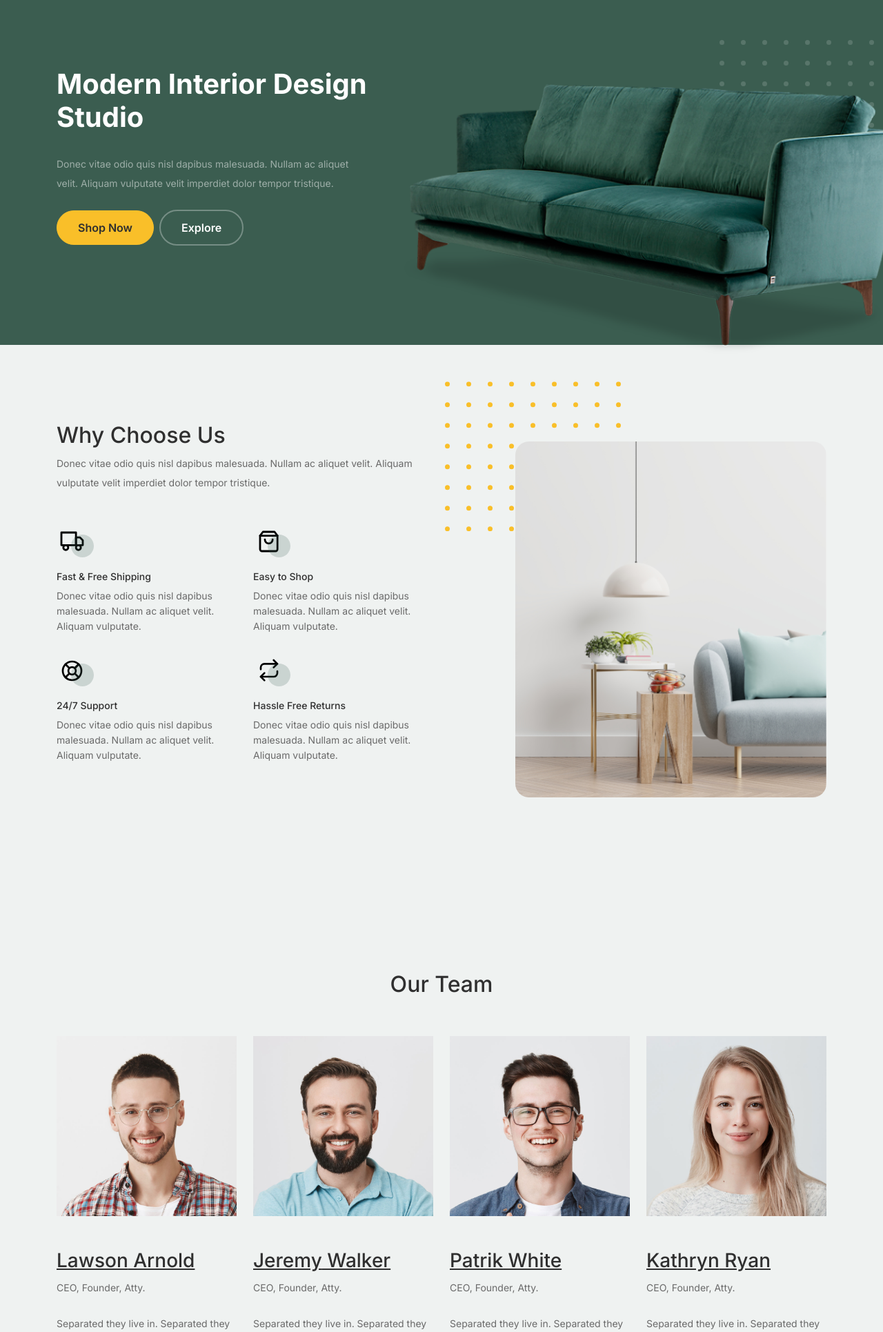
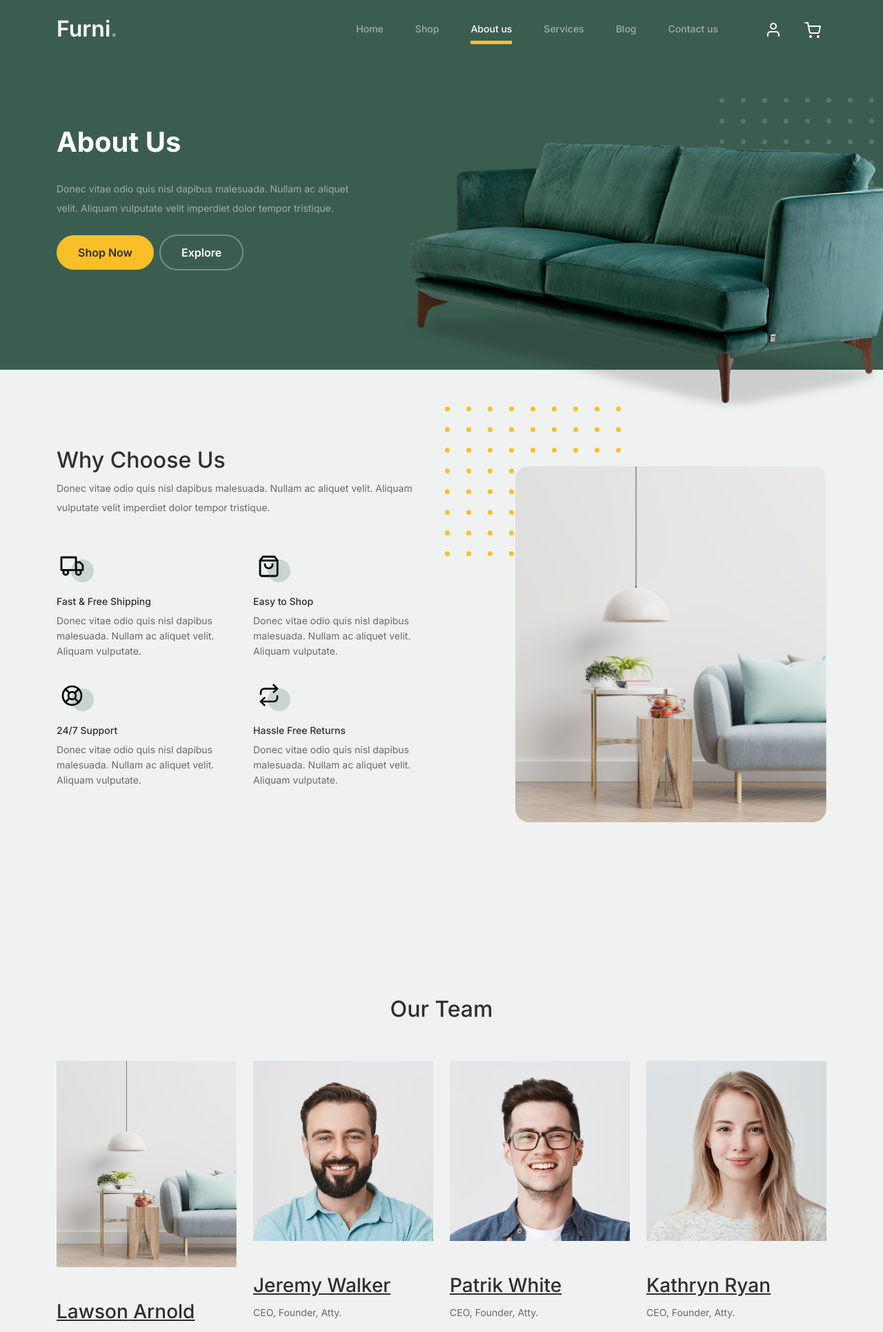
Before and after one commit to Azzimmka/sofa-store, a Django app: page /about/ in a window 1280 px wide; the page is wider, and only the part inside the window is pictured. Shown: the top 1931 px of that part at 69% size. Run offline with Django 5.2, Linux system fonts and the light colour scheme; some libraries are stand-ins or nearby versions.

Commit message:
нобые шаблоны 5

```diff
--- a/my_app1/templates/about.html
+++ b/my_app1/templates/about.html
@@ -2,17 +2,48 @@
 {% load static %}
 
 {% block content %}
+<nav class="custom-navbar navbar navbar navbar-expand-md navbar-dark bg-dark" arial-label="Furni navigation bar">
+
+	<div class="container">
+		<a class="navbar-brand" href="{% url 'index' %}">Furni<span>.</span></a>
+
+		<button class="navbar-toggler" type="button" data-bs-toggle="collapse" data-bs-target="#navbarsFurni" aria-controls="navbarsFurni" aria-expanded="false" aria-label="Toggle navigation">
+			<span class="navbar-toggler-icon"></span>
+		</button>
+
+		<div class="collapse navbar-collapse" id="navbarsFurni">
+			<ul class="custom-navbar-nav navbar-nav ms-auto mb-2 mb-md-0">
+				<li class="nav-item ">
+					<a class="nav-link" href="{% url 'index' %}">Home</a>
+				</li>
+				<li><a class="nav-link" href="{% url 'shop' %}">Shop</a></li>
+				<li class="active"><a class="nav-link" href="{% url 'about' %}">About us</a></li>
+				<li><a class="nav-link" href="{% url 'services' %}">Services</a></li>
+				<li><a class="nav-link" href="blog.html">Blog</a></li>
+				<li><a class="nav-link" href="contact.html">Contact us</a></li>
+			</ul>
+
+			<ul class="custom-navbar-cta navbar-nav mb-2 mb-md-0 ms-5">
+				<li><a class="nav-link" href="#"><img src="{% static 'images/user.svg' %}"></a></li>
+				<li><a class="nav-link" href="cart.html"><img src="{% static 'images/cart.svg' %}"></a></li>
+			</ul>
+		</div>
+	</div>
+
+</nav>
+
+
+
+
 
 <div class="hero">
 	<div class="container">
 		<div class="row justify-content-between">
 			<div class="col-lg-5">
 				<div class="intro-excerpt">
-                        <h1>Modern Interior <span clsas="d-block">Design Studio</span></h1>
-                        <p class="mb-4">Donec vitae odio quis nisl dapibus malesuada. Nullam ac aliquet velit. Aliquam
-                            vulputate velit imperdiet dolor tempor tristique.</p>
-                        <p><a href="" class="btn btn-secondary me-2">Shop Now</a><a href="#" class="btn btn-white-outline">Explore</a>
-                        </p>
+					<h1>About Us</h1>
+					<p class="mb-4">Donec vitae odio quis nisl dapibus malesuada. Nullam ac aliquet velit. Aliquam vulputate velit imperdiet dolor tempor tristique.</p>
+					<p><a href="" class="btn btn-secondary me-2">Shop Now</a><a href="#" class="btn btn-white-outline">Explore</a></p>
 				</div>
 			</div>
 			<div class="col-lg-7">
@@ -23,6 +54,9 @@
 		</div>
 	</div>
 </div>
+<!-- End Hero Section -->
+
+
 
 <!-- Start Why Choose Us Section -->
 <div class="why-choose-section">
@@ -30,8 +64,7 @@
 	<div class="row justify-content-between align-items-center">
 		<div class="col-lg-6">
 			<h2 class="section-title">Why Choose Us</h2>
-                    <p>Donec vitae odio quis nisl dapibus malesuada. Nullam ac aliquet velit. Aliquam vulputate velit
-                        imperdiet dolor tempor tristique.</p>
+			<p>Donec vitae odio quis nisl dapibus malesuada. Nullam ac aliquet velit. Aliquam vulputate velit imperdiet dolor tempor tristique.</p>
 
 			<div class="row my-5">
 				<div class="col-6 col-md-6">
@@ -40,19 +73,17 @@
 							<img src="{% static 'images/truck.svg' %}" alt="Image" class="imf-fluid">
 						</div>
 						<h3>Fast &amp; Free Shipping</h3>
-                                <p>Donec vitae odio quis nisl dapibus malesuada. Nullam ac aliquet velit. Aliquam
-                                    vulputate.</p>
+						<p>Donec vitae odio quis nisl dapibus malesuada. Nullam ac aliquet velit. Aliquam vulputate.</p>
 					</div>
 				</div>
 
 				<div class="col-6 col-md-6">
 					<div class="feature">
 						<div class="icon">
-                                    <img src="{% static 'images/bag.svg' %}" alt="Image" class="imf-fluid">
+							<img src="{% static 'images/bag.svg'%}" alt="Image" class="imf-fluid">
 						</div>
 						<h3>Easy to Shop</h3>
-                                <p>Donec vitae odio quis nisl dapibus malesuada. Nullam ac aliquet velit. Aliquam
-                                    vulputate.</p>
+						<p>Donec vitae odio quis nisl dapibus malesuada. Nullam ac aliquet velit. Aliquam vulputate.</p>
 					</div>
 				</div>
 
@@ -62,8 +93,7 @@
 							<img src="{% static 'images/support.svg' %}" alt="Image" class="imf-fluid">
 						</div>
 						<h3>24/7 Support</h3>
-                                <p>Donec vitae odio quis nisl dapibus malesuada. Nullam ac aliquet velit. Aliquam
-                                    vulputate.</p>
+						<p>Donec vitae odio quis nisl dapibus malesuada. Nullam ac aliquet velit. Aliquam vulputate.</p>
 					</div>
 				</div>
 
@@ -73,8 +103,7 @@
 							<img src="{% static 'images/return.svg' %}" alt="Image" class="imf-fluid">
 						</div>
 						<h3>Hassle Free Returns</h3>
-                                <p>Donec vitae odio quis nisl dapibus malesuada. Nullam ac aliquet velit. Aliquam
-                                    vulputate.</p>
+						<p>Donec vitae odio quis nisl dapibus malesuada. Nullam ac aliquet velit. Aliquam vulputate.</p>
 					</div>
 				</div>
 
@@ -106,14 +135,12 @@
 
 		<!-- Start Column 1 -->
 		<div class="col-12 col-md-6 col-lg-3 mb-5 mb-md-0">
-                    <img src="{% static 'images/person_1.jpg' %}" class="img-fluid mb-5">
+			<img src="{% static 'images/why-choose-us-img.jpg' %}" class="img-fluid mb-5">
 			<h3 clas><a href="#"><span class="">Lawson</span> Arnold</a></h3>
 <span class="d-block position mb-4">CEO, Founder, Atty.</span>
 <p>Separated they live in.
-                        Separated they live in Bookmarksgrove right at the coast of the Semantics, a large language
-                        ocean.</p>
-                    <p class="mb-0"><a href="#" class="more dark">Learn More <span
-                            class="icon-arrow_forward"></span></a></p>
+Separated they live in Bookmarksgrove right at the coast of the Semantics, a large language ocean.</p>
+<p class="mb-0"><a href="#" class="more dark">Learn More <span class="icon-arrow_forward"></span></a></p>
 		</div>
 		<!-- End Column 1 -->
 
@@ -124,10 +151,8 @@
 			<h3 clas><a href="#"><span class="">Jeremy</span> Walker</a></h3>
 <span class="d-block position mb-4">CEO, Founder, Atty.</span>
 <p>Separated they live in.
-                        Separated they live in Bookmarksgrove right at the coast of the Semantics, a large language
-                        ocean.</p>
-                    <p class="mb-0"><a href="#" class="more dark">Learn More <span
-                            class="icon-arrow_forward"></span></a></p>
+Separated they live in Bookmarksgrove right at the coast of the Semantics, a large language ocean.</p>
+<p class="mb-0"><a href="#" class="more dark">Learn More <span class="icon-arrow_forward"></span></a></p>
 
 		</div>
 		<!-- End Column 2 -->
@@ -138,10 +163,8 @@
 			<h3 clas><a href="#"><span class="">Patrik</span> White</a></h3>
 <span class="d-block position mb-4">CEO, Founder, Atty.</span>
 <p>Separated they live in.
-                        Separated they live in Bookmarksgrove right at the coast of the Semantics, a large language
-                        ocean.</p>
-                    <p class="mb-0"><a href="#" class="more dark">Learn More <span
-                            class="icon-arrow_forward"></span></a></p>
+Separated they live in Bookmarksgrove right at the coast of the Semantics, a large language ocean.</p>
+<p class="mb-0"><a href="#" class="more dark">Learn More <span class="icon-arrow_forward"></span></a></p>
 		</div>
 		<!-- End Column 3 -->
 
@@ -152,14 +175,13 @@
 			<h3 clas><a href="#"><span class="">Kathryn</span> Ryan</a></h3>
 <span class="d-block position mb-4">CEO, Founder, Atty.</span>
 <p>Separated they live in.
-                        Separated they live in Bookmarksgrove right at the coast of the Semantics, a large language
-                        ocean.</p>
-                    <p class="mb-0"><a href="#" class="more dark">Learn More <span
-                            class="icon-arrow_forward"></span></a></p>
+Separated they live in Bookmarksgrove right at the coast of the Semantics, a large language ocean.</p>
+<p class="mb-0"><a href="#" class="more dark">Learn More <span class="icon-arrow_forward"></span></a></p>
 
 
 		</div>
 		<!-- End Column 4 -->
+
 
 
 	</div>
@@ -183,8 +205,8 @@
 			<div class="testimonial-slider-wrap text-center">
 
 				<div id="testimonial-nav">
-                            <span class="prev" data-controls="prev"><span class="fa fa-chevron-left"></span></span>
-                            <span class="next" data-controls="next"><span class="fa fa-chevron-right"></span></span>
+					<span class="prev" data-controls="prev"><<span class="fa fa-chevron-left"></span></span>
+					<span class="next" data-controls="next">><span class="fa fa-chevron-right"></span></span>
 				</div>
 
 				<div class="testimonial-slider">
@@ -195,11 +217,7 @@
 
 								<div class="testimonial-block text-center">
 									<blockquote class="mb-5">
-                                                <p>&ldquo;Donec facilisis quam ut purus rutrum lobortis. Donec vitae
-                                                    odio quis nisl dapibus malesuada. Nullam ac aliquet velit. Aliquam
-                                                    vulputate velit imperdiet dolor tempor tristique. Pellentesque
-                                                    habitant morbi tristique senectus et netus et malesuada fames ac
-                                                    turpis egestas. Integer convallis volutpat dui quis scelerisque.&rdquo;</p>
+										<p>&ldquo;Donec facilisis quam ut purus rutrum lobortis. Donec vitae odio quis nisl dapibus malesuada. Nullam ac aliquet velit. Aliquam vulputate velit imperdiet dolor tempor tristique. Pellentesque habitant morbi tristique senectus et netus et malesuada fames ac turpis egestas. Integer convallis volutpat dui quis scelerisque.&rdquo;</p>
 									</blockquote>
 
 									<div class="author-info">
@@ -222,11 +240,7 @@
 
 								<div class="testimonial-block text-center">
 									<blockquote class="mb-5">
-                                                <p>&ldquo;Donec facilisis quam ut purus rutrum lobortis. Donec vitae
-                                                    odio quis nisl dapibus malesuada. Nullam ac aliquet velit. Aliquam
-                                                    vulputate velit imperdiet dolor tempor tristique. Pellentesque
-                                                    habitant morbi tristique senectus et netus et malesuada fames ac
-                                                    turpis egestas. Integer convallis volutpat dui quis scelerisque.&rdquo;</p>
+										<p>&ldquo;Donec facilisis quam ut purus rutrum lobortis. Donec vitae odio quis nisl dapibus malesuada. Nullam ac aliquet velit. Aliquam vulputate velit imperdiet dolor tempor tristique. Pellentesque habitant morbi tristique senectus et netus et malesuada fames ac turpis egestas. Integer convallis volutpat dui quis scelerisque.&rdquo;</p>
 									</blockquote>
 
 									<div class="author-info">
@@ -249,11 +263,7 @@
 
 								<div class="testimonial-block text-center">
 									<blockquote class="mb-5">
-                                                <p>&ldquo;Donec facilisis quam ut purus rutrum lobortis. Donec vitae
-                                                    odio quis nisl dapibus malesuada. Nullam ac aliquet velit. Aliquam
-                                                    vulputate velit imperdiet dolor tempor tristique. Pellentesque
-                                                    habitant morbi tristique senectus et netus et malesuada fames ac
-                                                    turpis egestas. Integer convallis volutpat dui quis scelerisque.&rdquo;</p>
+										<p>&ldquo;Donec facilisis quam ut purus rutrum lobortis. Donec vitae odio quis nisl dapibus malesuada. Nullam ac aliquet velit. Aliquam vulputate velit imperdiet dolor tempor tristique. Pellentesque habitant morbi tristique senectus et netus et malesuada fames ac turpis egestas. Integer convallis volutpat dui quis scelerisque.&rdquo;</p>
 									</blockquote>
 
 									<div class="author-info">
@@ -277,6 +287,5 @@
 	</div>
 </div>
 </div>
-    <!-- End Testimonial Slider -->
 
 {% endblock %}
--- a/my_app1/templates/index.html
+++ b/my_app1/templates/index.html
@@ -21,8 +21,8 @@
 					<a class="nav-link" href="{% url 'index' %}">Home</a>
 				</li>
 				<li><a class="nav-link" href="{% url 'shop' %}">Shop</a></li>
-				<li><a class="nav-link" href="about.html">About us</a></li>
-				<li><a class="nav-link" href="services.html">Services</a></li>
+				<li><a class="nav-link" href="{% url 'about' %}">About us</a></li>
+				<li><a class="nav-link" href="{% url 'services' %}">Services</a></li>
 				<li><a class="nav-link" href="blog.html">Blog</a></li>
 				<li><a class="nav-link" href="contact.html">Contact us</a></li>
 			</ul>
--- a/my_app1/templates/shop.html
+++ b/my_app1/templates/shop.html
@@ -1,4 +1,3 @@
-
 {% extends 'base.html' %}
 {% load static %}
 
@@ -19,8 +18,8 @@
 					<a class="nav-link" href="{% url 'index' %}">Home</a>
 				</li>
 				<li class="active"><a class="nav-link" href="{% url 'shop' %}">Shop</a></li>
-				<li><a class="nav-link" href="about.html">About us</a></li>
-				<li><a class="nav-link" href="services.html">Services</a></li>
+				<li><a class="nav-link" href="{% url 'about' %}">About us</a></li>
+				<li><a class="nav-link" href="{% url 'services' %}">Services</a></li>
 				<li><a class="nav-link" href="blog.html">Blog</a></li>
 				<li><a class="nav-link" href="contact.html">Contact us</a></li>
 			</ul>
```
Also changed, not shown: my_app1/templates/services.html (+54 -29 lines), 1 other file. Lines whose indentation alone changed are shown as unchanged.
